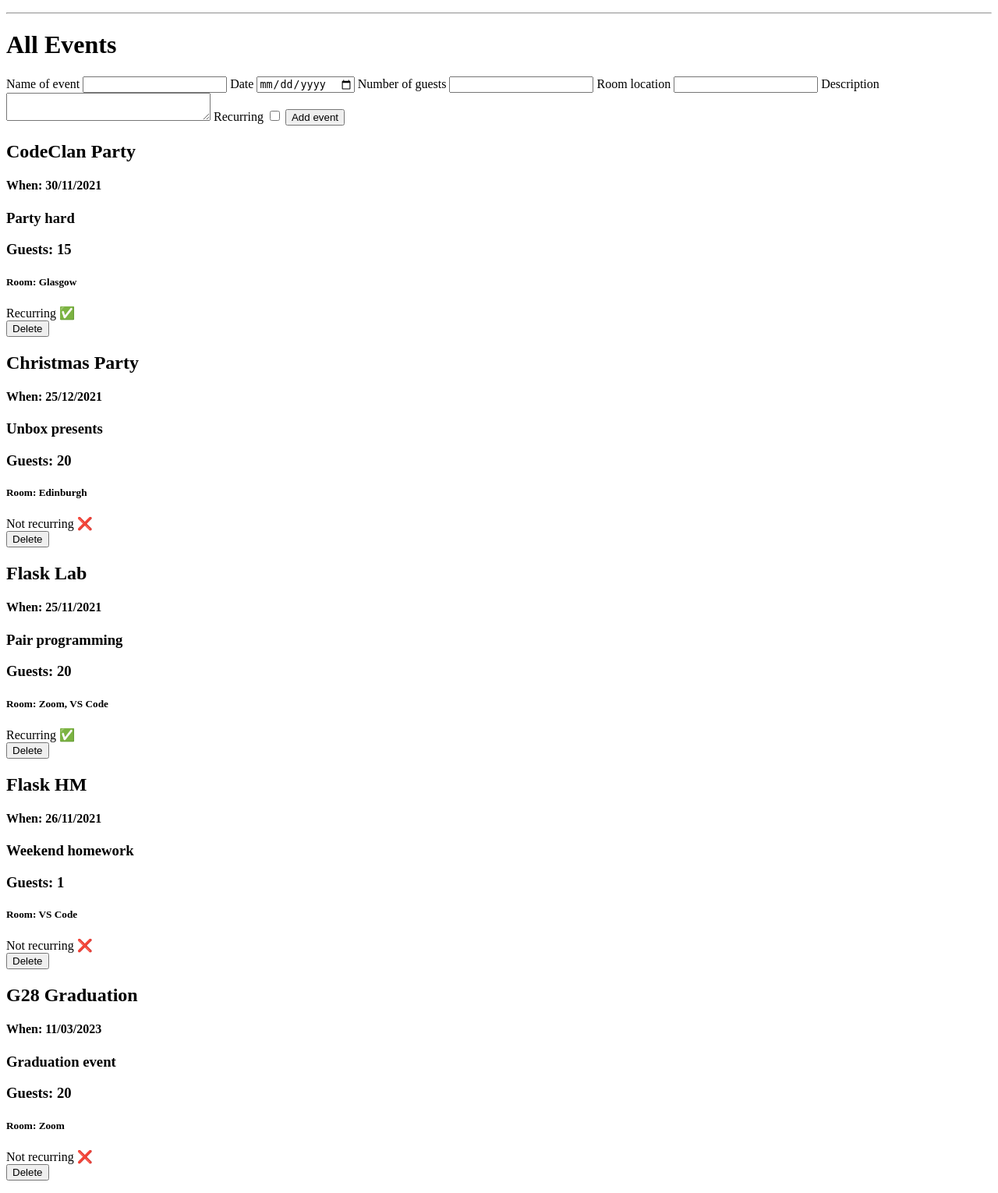
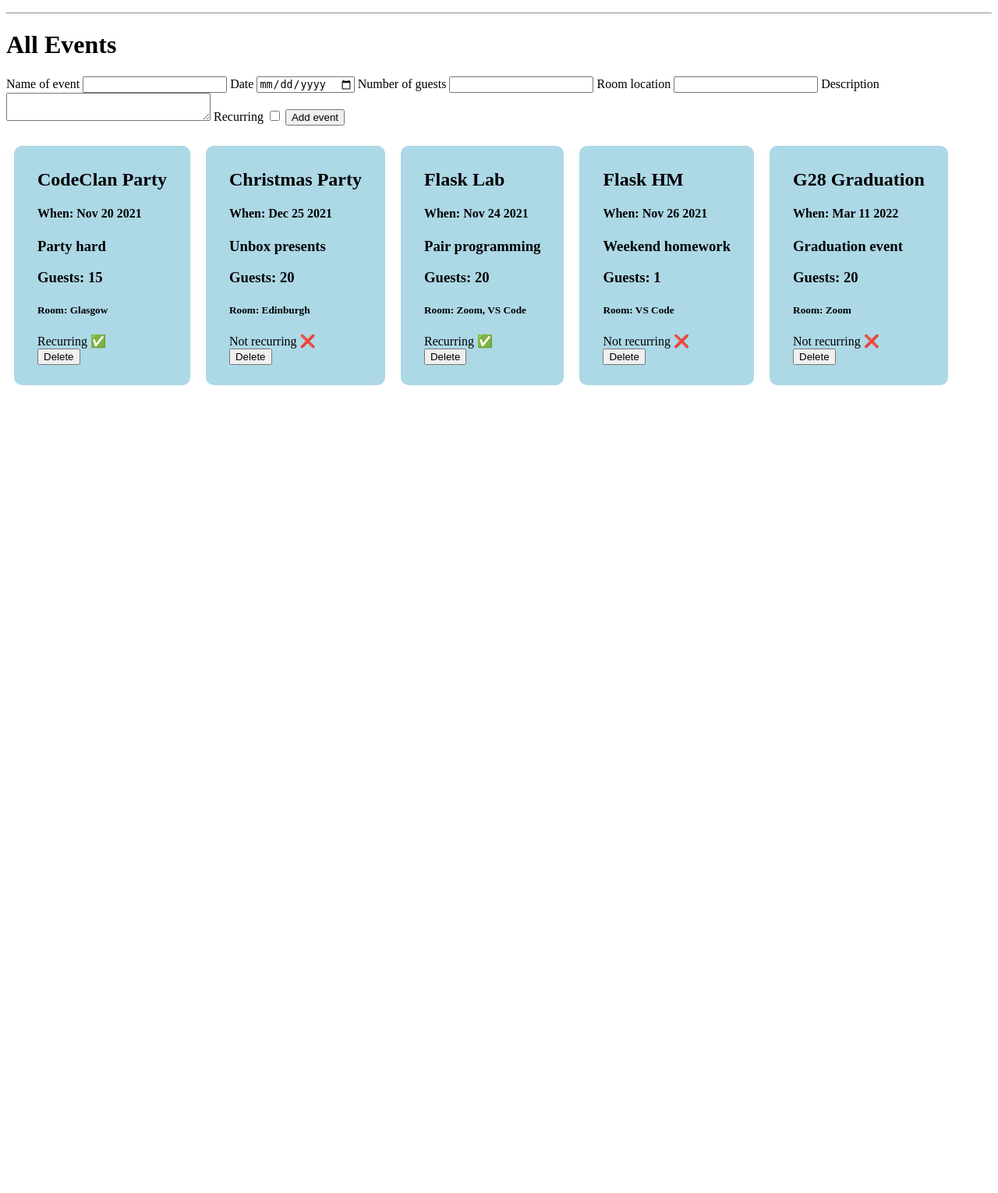
Before and after one commit to Minta-Ra/wk03_d4_Flask_Events_App_Lab, a Flask app: page /events in a window 1280 px wide. Shown: the part 26-1556 px from the top of the page at 78% size. After the commit the page ends 520 px from the top, so only its background shows below. Run offline with Flask 2, Linux system fonts and the light colour scheme.

Commit message:
Date added

```diff
--- a/controllers/controller.py
+++ b/controllers/controller.py
@@ -1,19 +1,22 @@
 from flask import render_template, request, redirect
 from app import app
-from models.events import events, add_new_event
+from models.events import events, add_new_event, delete_event
 from models.event import Event
-from datetime import datetime
+import datetime
 
+
+# RENDER ALL SAVED EVENTS
 @app.route("/events")
 def index():
     return render_template("index.html", title="Events", events=events)
 
 
+# ADD A NEW EVENT
 @app.route("/events", methods=["POST"])
 def add_event():
     # Date
     event_date = request.form["date"]
-    split_date = event_date.split("/")
+    split_date = event_date.split("-")
     event_date = datetime.date(int(split_date[0]), int(split_date[1]), int(split_date[2]))
     # Create a new task
     event_name = request.form["name_of_event"]
@@ -31,4 +34,8 @@ def add_event():
     return redirect("/events")
 
 
-# @app.route("/events")
+# DELETE AN EVENT
+@app.route("/events/delete/<event_name>", methods=["POST"])
+def delete(event_name):
+    delete_event(event_name)
+    return redirect("/events")
--- a/models/events.py
+++ b/models/events.py
@@ -1,12 +1,24 @@
 from models.event import Event
+import datetime
 
-event_1 = Event("30/11/2021", "CodeClan Party", 15, "Glasgow", "Party hard", True)
-event_2 = Event("25/12/2021", "Christmas Party", 20, "Edinburgh", "Unbox presents", False)
-event_3 = Event("25/11/2021", "Flask Lab", 20, "Zoom, VS Code", "Pair programming", True)
-event_4 = Event("26/11/2021", "Flask HM", 1, "VS Code", "Weekend homework", False)
-event_5 = Event("11/03/2023", "G28 Graduation", 20, "Zoom", "Graduation event", False)
+event_1 = Event(datetime.date(2021, 11, 20), "CodeClan Party", 15, "Glasgow", "Party hard", True)
+event_2 = Event(datetime.date(2021, 12, 25), "Christmas Party", 20, "Edinburgh", "Unbox presents", False)
+event_3 = Event(datetime.date(2021, 11, 24), "Flask Lab", 20, "Zoom, VS Code", "Pair programming", True)
+event_4 = Event(datetime.date(2021, 11, 26), "Flask HM", 1, "VS Code", "Weekend homework", False)
+event_5 = Event(datetime.date(2022, 3, 11), "G28 Graduation", 20, "Zoom", "Graduation event", False)
 
 events = [event_1, event_2, event_3, event_4, event_5]
 
+
 def add_new_event(event):
     events.append(event)
+
+
+def delete_event(event_name):
+    event_to_delete = None
+    for event in events:
+        if event.name == event_name:
+            event_to_delete = event
+            break
+
+    events.remove(event_to_delete)
--- /dev/null
+++ b/static/styles.css
@@ -0,0 +1,12 @@
+.all-events {
+    display: flex;
+}
+
+.event {
+    flex-flow: row wrap;
+    align-items: left;
+    background-color: lightblue;
+    margin: 10px;
+    padding: 10px 30px 10px 30px;
+    border-radius: 10px;
+}
--- a/templates/base.html
+++ b/templates/base.html
@@ -1,5 +1,6 @@
+<link rel="stylesheet" href="{{ url_for('static', filename='styles.css') }}">
+
 <html>
-
     <head>
         <title>
             {{ title }} - My Events
@@ -19,5 +20,4 @@
             <!-- This will have content that changes every time we go to a different page -->
         {% endblock content %}
     </body>
-
 </html>
--- a/templates/index.html
+++ b/templates/index.html
@@ -26,12 +26,11 @@
     <input type="submit" value="Add event">
 </form>
 
-<div>
+<div class="all-events">
     {% for event in events %}
-    <div>
+    <div class="event">
         <h2>{{ event.name_of_event }}</h2>
-        <!-- <h4>When: ... event.date.strftime("%b %d %Y") ...</h4> -->
-        <h4>When: {{ event.date }}</h4>
+        <h4>When: {{ event.date.strftime("%b %d %Y") }}</h4>
         <h3>{{ event.description }}</h3>
         <h3>Guests: {{ event.number_of_guests }}</h3>
         <h5>Room: {{ event.room_location }}</h5>
```
Lines whose indentation alone changed are shown as unchanged.
